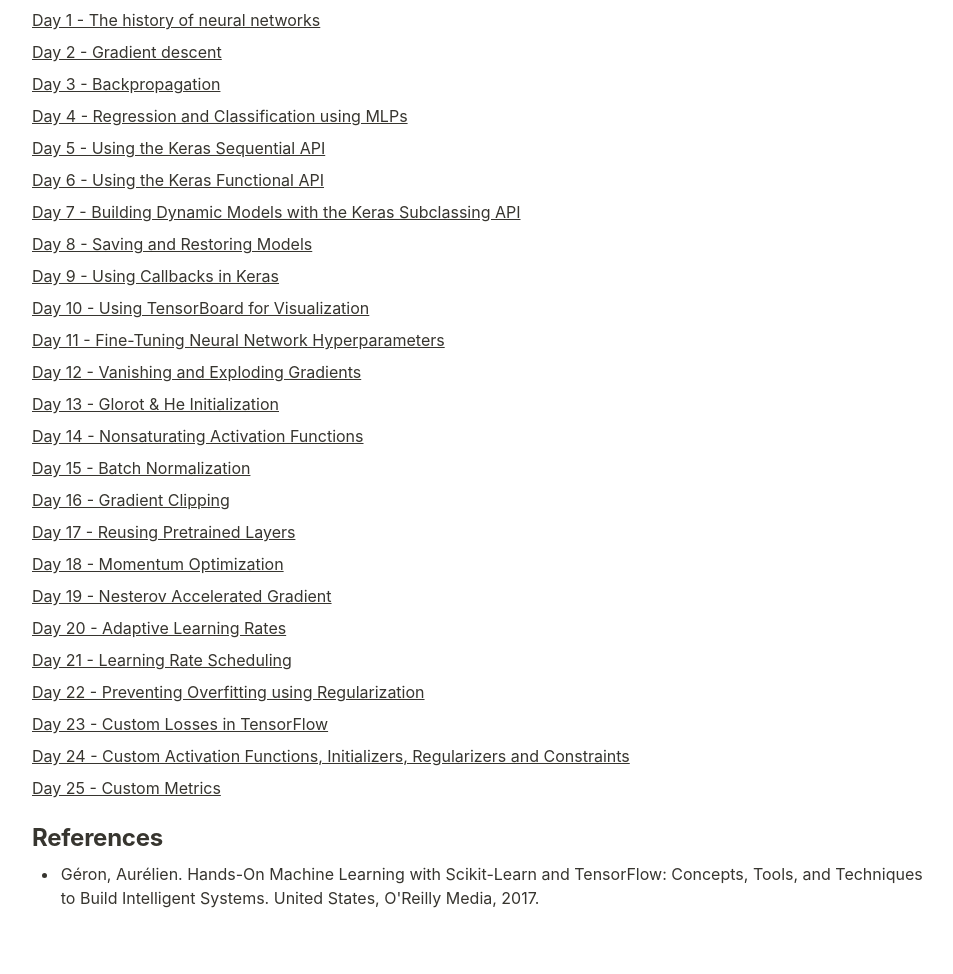
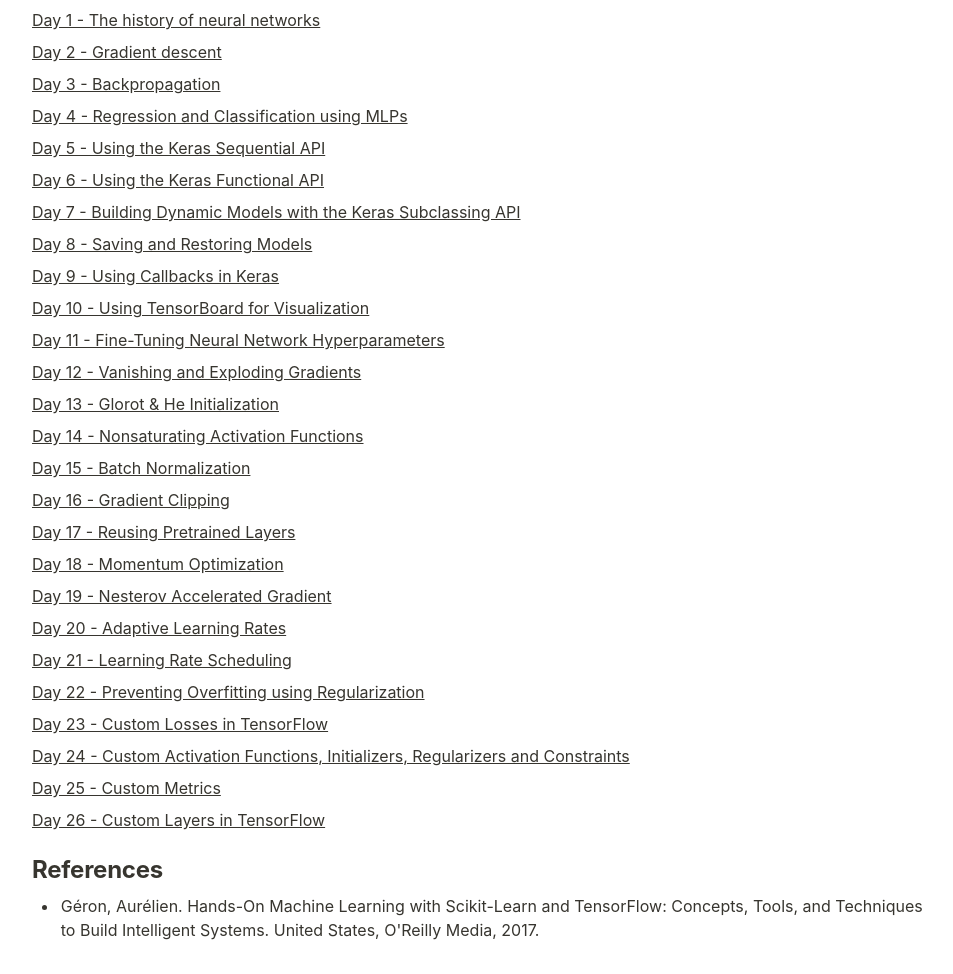
Before and after one commit to ravimashru/100-days-of-deep-learning, a plain HTML site: page docs/index.html in a window 1280 px wide. Shown: the part 102-1076 px from the top of the page, without its empty margins (158-1111 px from the left). Before the commit the page ends 1044 px from the top, so only its background shows below. Drawn offline with Linux system fonts and the light colour scheme.

Commit message:
add day 26 notes

```diff
--- a/docs/index.html
+++ b/docs/index.html
@@ -83,6 +83,9 @@
         <p>
           <a href="days/025.html">Day 25 - Custom Metrics</a>
         </p>
+        <p>
+          <a href="https://github.com/ravimashru/100-days-of-deep-learning/blob/master/docs/days/026_Custom_Layers_in_TensorFlow.ipynb">Day 26 - Custom Layers in TensorFlow</a>
+        </p>
         <h2 id="3f14c21f-6059-4669-96a5-0d44fd38fe6b" class="">
           <strong>References</strong>
         </h2>
```
